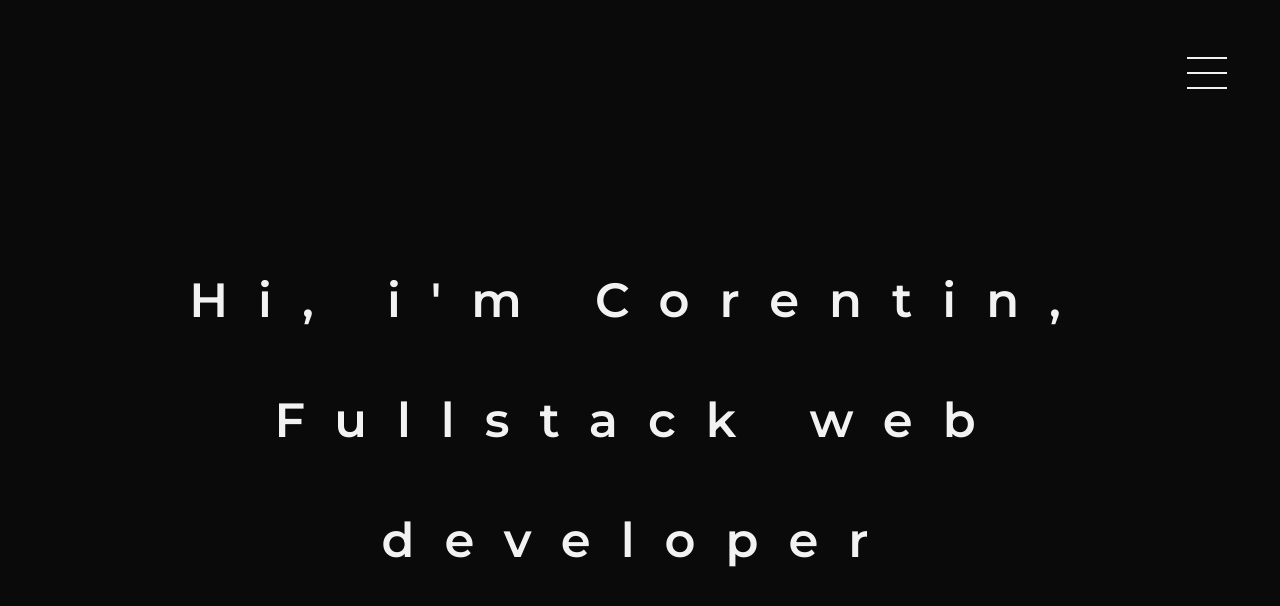
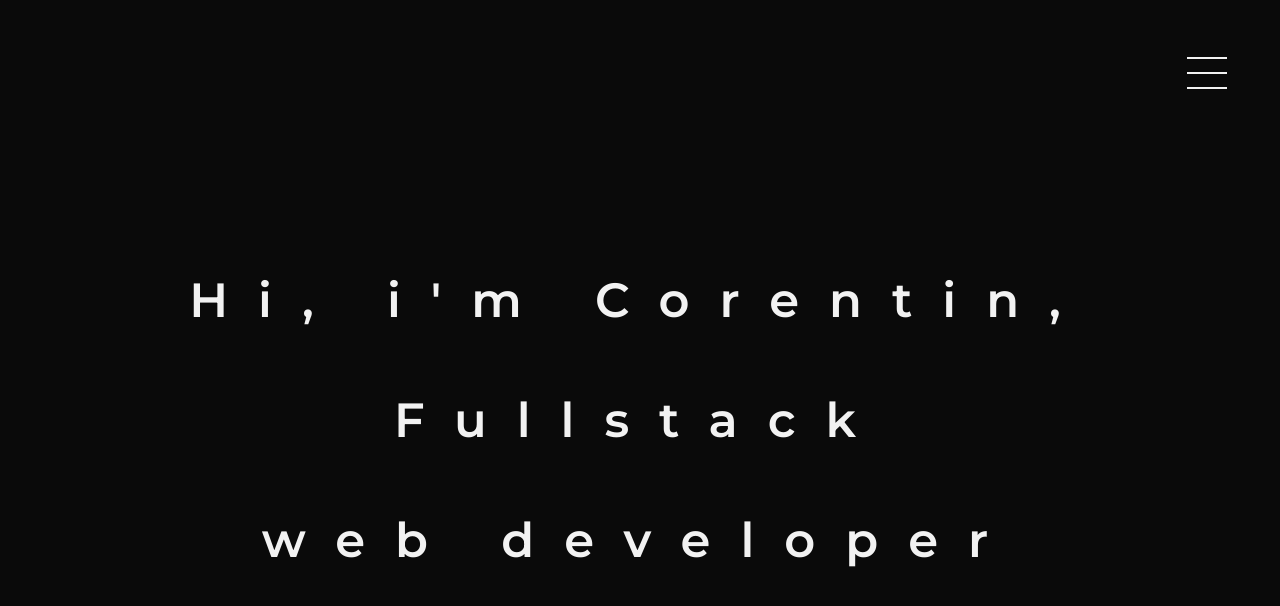
Before and after one commit to CorentinTrt/portfolio, a Next.js app: page / in a window 1280 px wide. Shown: the top 606 px of the page. Built offline with nearby package versions, Linux system fonts and the light colour scheme.

Commit message:
index.tsx - add span for animation

```diff
--- a/pages/index.tsx
+++ b/pages/index.tsx
@@ -105,8 +105,15 @@ const Home: NextPage = () => {
       <Slider ref={setSliderRefState} {...sliderSettings}>
         <SliderItem>
           <MainHeadingContainer>
-            <MainHeading>{`Hi, i'm Corentin,`}</MainHeading>
-            <MainHeading>{`Fullstack web developer`}</MainHeading>
+            <MainHeading>
+              <span>{`Hi, i'm Corentin,`}</span>
+            </MainHeading>
+            <MainHeading>
+              <span>{`Fullstack`}</span>
+            </MainHeading>
+            <MainHeading>
+              <span>{`web developer`}</span>
+            </MainHeading>
           </MainHeadingContainer>
         </SliderItem>
 
```
